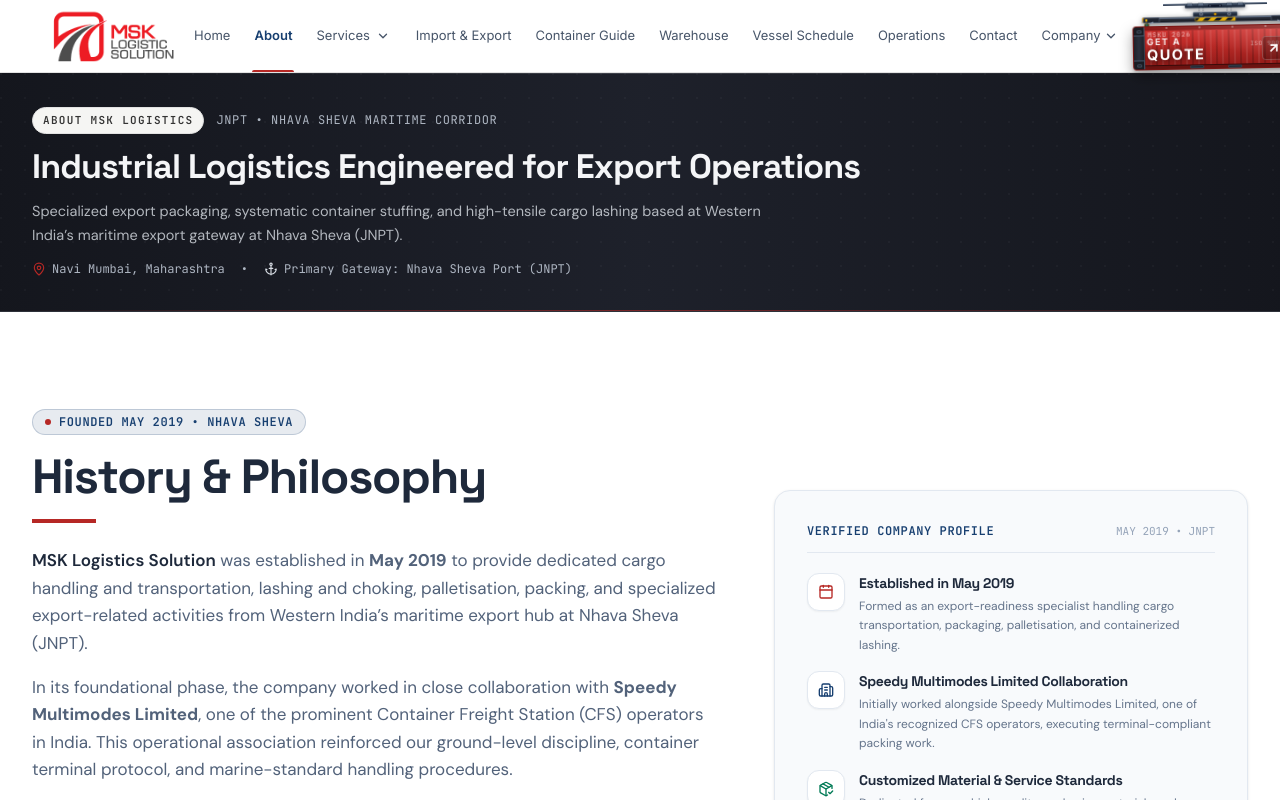
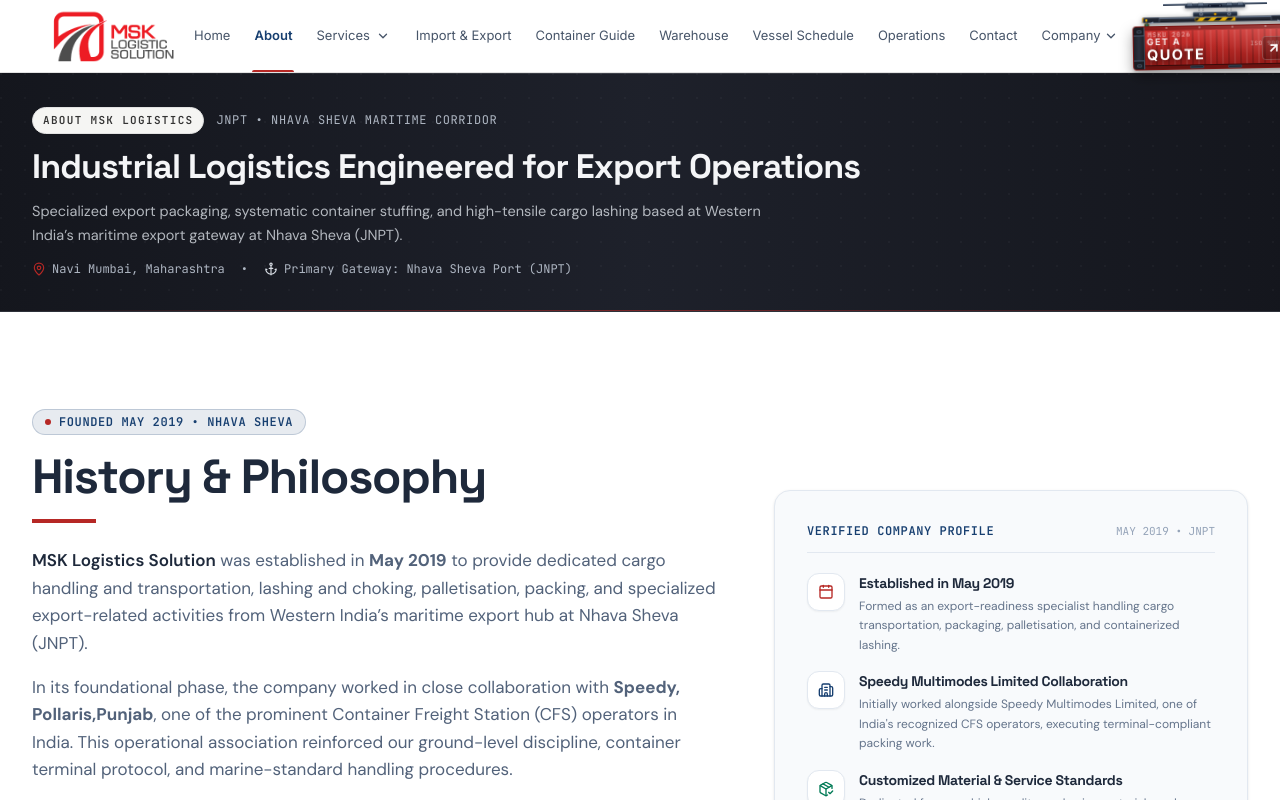
Before and after one commit to tanish0545/msk-logistics, a React (Vite) app: page /about in a window 1280 px wide. Shown: the top 800 px of the page. Built offline with nearby package versions, Linux system fonts and the light colour scheme.

Commit message:
Eight Commit

```diff
--- a/src/pages/AboutPage.tsx
+++ b/src/pages/AboutPage.tsx
@@ -70,7 +70,7 @@ export const AboutPage: React.FC = () => {
                   <strong className="text-[#1E293B] font-semibold">MSK Logistics Solution</strong> was established in <strong>May 2019</strong> to provide dedicated cargo handling and transportation, lashing and choking, palletisation, packing, and specialized export-related activities from Western India’s maritime export hub at Nhava Sheva (JNPT).
                 </p>
                 <p>
-                  In its foundational phase, the company worked in close collaboration with <strong>Speedy Multimodes Limited</strong>, one of the prominent Container Freight Station (CFS) operators in India. This operational association reinforced our ground-level discipline, container terminal protocol, and marine-standard handling procedures.
+                  In its foundational phase, the company worked in close collaboration with <strong>Speedy, Pollaris,Punjab</strong>, one of the prominent Container Freight Station (CFS) operators in India. This operational association reinforced our ground-level discipline, container terminal protocol, and marine-standard handling procedures.
                 </p>
                 <p>
                   Our operational philosophy centers strictly on the quality of logistics execution, packaging materials, and client-tailored services. Rather than applying standard uniform packaging, every solution is carefully customized according to specific product requirements and cargo sensitivities. Rigorous adherence to schedules and maintaining strong, dependable client relationships remain our steadfast priorities across every assignment.
```
